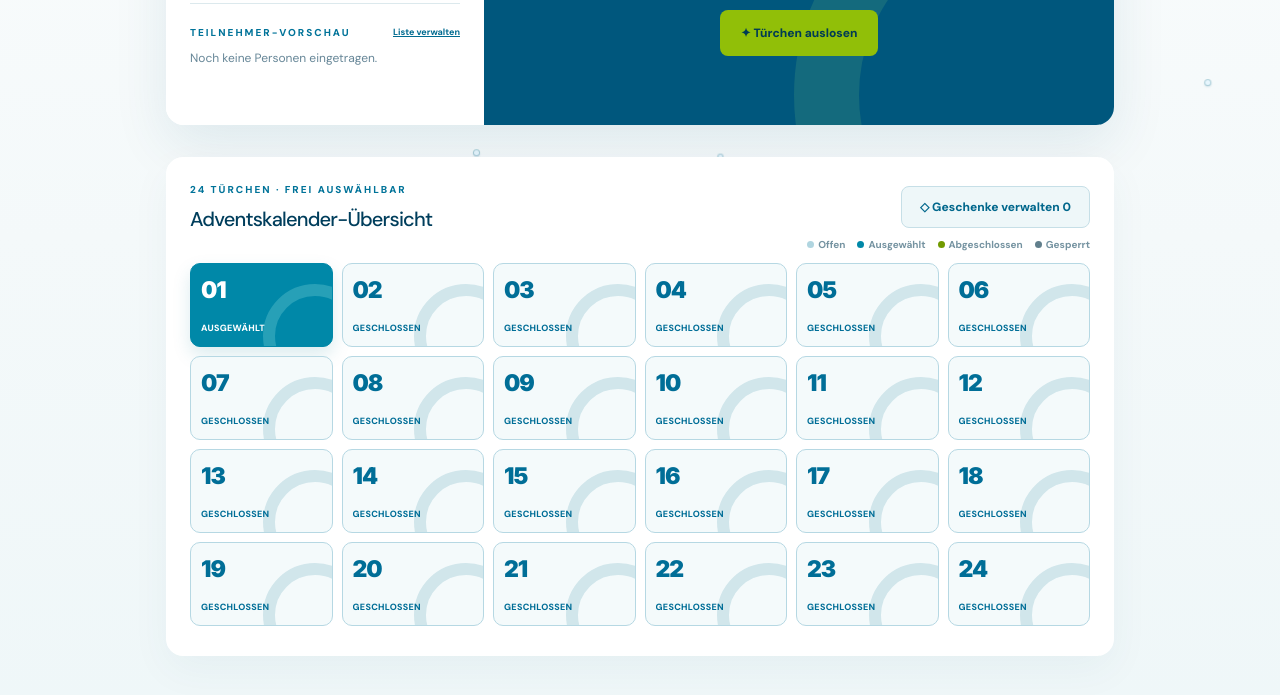
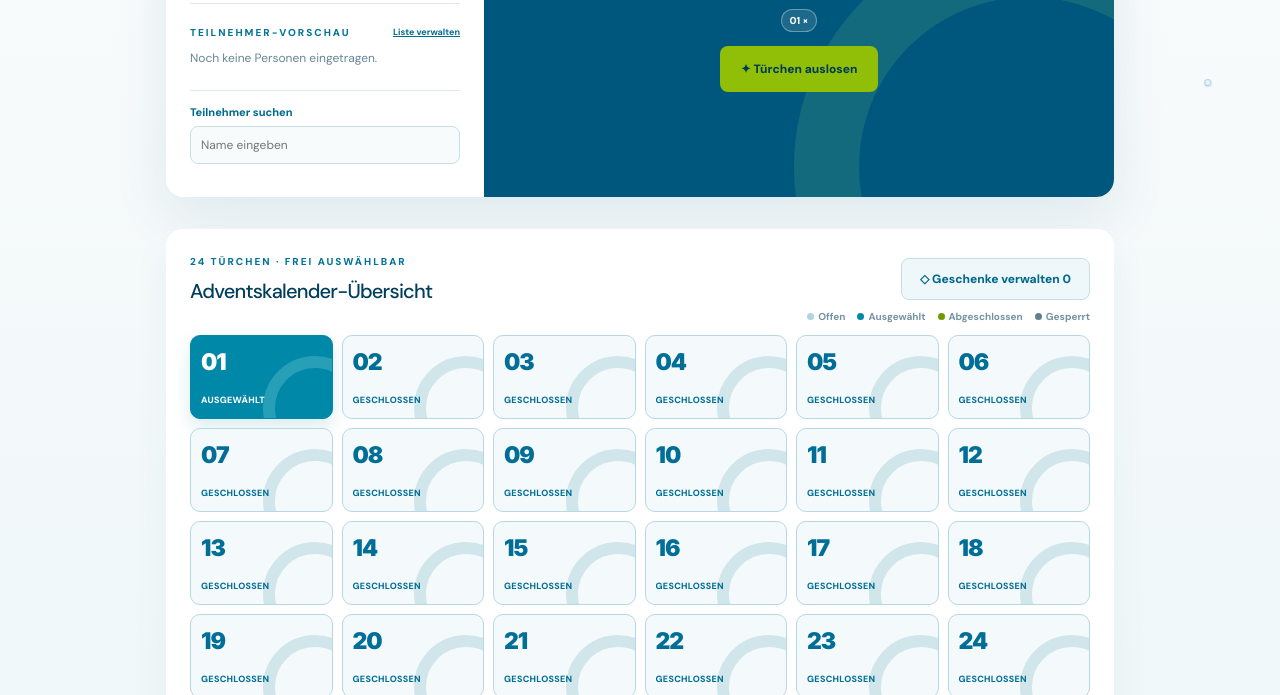
Before and after one commit to Gr33nShadow51234/adventskalender, a plain HTML site: page index.html in a window 1280 px wide. Shown: the part 642-1337 px from the top of the page. Drawn offline with Linux system fonts and the light colour scheme.

Commit message:
Suche und Rücknahme auf Website aktivieren

```diff
--- a/index.html
+++ b/index.html
@@ -120,5 +120,6 @@
 <script>document.querySelector('.effects-switch small').textContent='Sterne · ohne Ton';</script>
 <script src="opening.js"></script>
 <script src="enhancements.js"></script>
+<script src="raffle-tools.js"></script>
 </body>
 </html>
```
